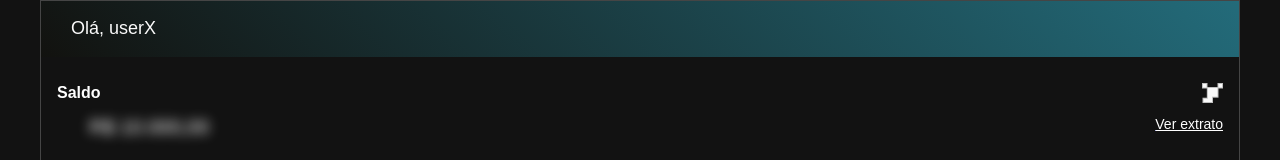
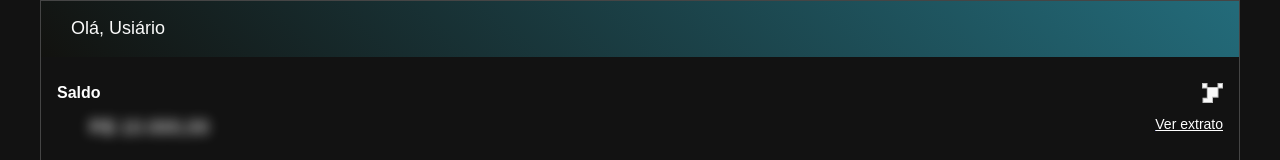
Before and after one commit to RaulFerreira21/tech-bank-app, a Next.js app: page /deposito in a window 1280 px wide. Shown: the top 160 px of the page. Built offline with nearby package versions, Linux system fonts and the light colour scheme; data requests are answered from the project's data file; some icons are missing.

Commit message:
feat/storybook(config): Ajustando componentes para funcionar com o storybook

```diff
--- a/src/components/CardInvestimentos/index.tsx
+++ b/src/components/CardInvestimentos/index.tsx
@@ -1,7 +1,7 @@
 import { Box, Typography } from "@mui/material"
 import ArrowDropUpIcon from "@mui/icons-material/ArrowDropUp"
 
-export function CardInvestimentos() {
+export default function CardInvestimentos() {
   return (
     <Box
       sx={{
--- a/src/components/Header/index.tsx
+++ b/src/components/Header/index.tsx
@@ -6,7 +6,7 @@ import LogoutIcon from '@mui/icons-material/Logout';
 import Link from 'next/link';
 
 export default function HeaderComponent() {
-  const user: string = 'userX';
+  const user: string = 'Usiário';
 
   return (
     <Box
--- a/src/components/Servicos/index.tsx
+++ b/src/components/Servicos/index.tsx
@@ -1,6 +1,6 @@
 import { Box, Typography } from "@mui/material"
 
-export function Servicos() {
+export default function Servicos() {
   const options = ["Crédito para celular", "Doações", "Empréstimo", "Seguros"]
 
   return (
```
